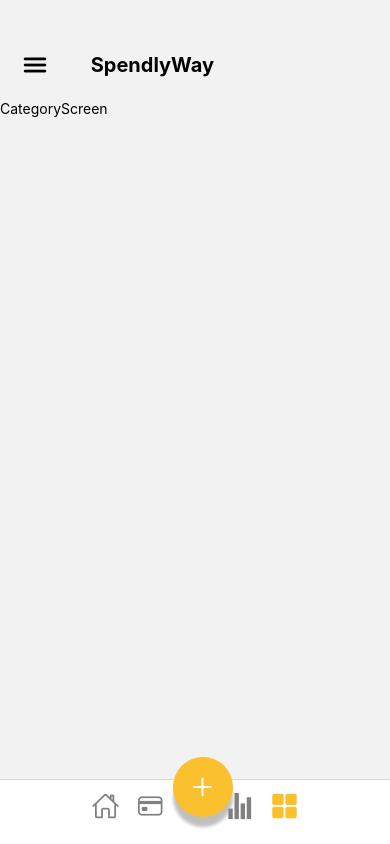
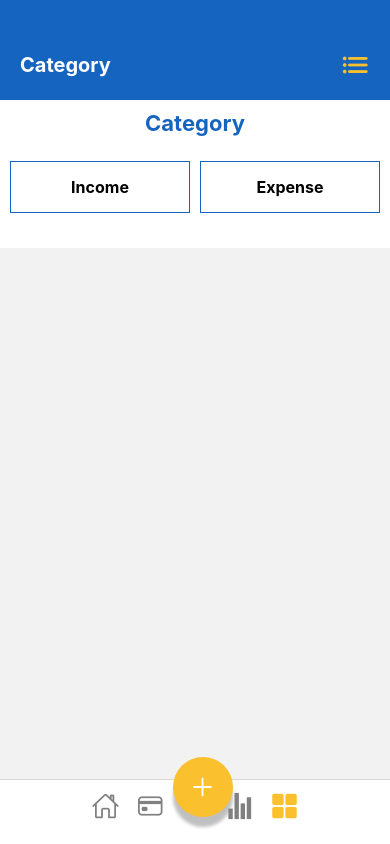
Before and after one commit to tsiaroFitia/SpendlyWay, a React Native app: screen /Category in a window 390 px wide. Built offline with nearby package versions, Linux system fonts and the light colour scheme.

Commit message:
intégration de HeaderHomaScreen dans Card,Category,Home,Repport

```diff
--- a/src/components/Home/HeaderHomeScreen.js
+++ b/src/components/Home/HeaderHomeScreen.js
@@ -7,9 +7,10 @@
 
 export default class HeaderHomeScreen extends Component {
   render() {
+    const { title } = this.props; // Extraction de la prop title
     return (
       <View style={styles.container}>
-        <Text style={styles.text}>Your Pocket Account</Text>
+        <Text style={styles.text}>{title}</Text>
         <TouchableOpacity>
             <View style={styles.iconContainer}>
                <Ionicons name="list" size={30} style={styles.icon} />
--- /dev/null
+++ b/src/components/category/ExpenseCategory.js
@@ -0,0 +1,12 @@
+import { Text, View } from 'react-native'
+import React, { Component } from 'react'
+
+export default class ExpenseCategory extends Component {
+  render() {
+    return (
+      <View>
+        <Text>ExpenseCategory</Text>
+      </View>
+    )
+  }
+}
--- /dev/null
+++ b/src/components/category/HeaderCategory.js
@@ -0,0 +1,122 @@
+import { Text, View, TouchableOpacity, StyleSheet } from 'react-native';
+import React, { Component } from 'react';
+
+import Colors from '../../outils/Colors';  // Assurez-vous que Colors.BleuFoncé est bien défini dans votre fichier Colors.
+import IncomeCategory from './IncomeCategory';  // Assurez-vous que IncomeCategory est bien importé.
+import ExpenseCategory from './ExpenseCategory';  // Assurez-vous que ExpenseCategory est bien importé.
+
+export default class HeaderCategory extends Component {
+  constructor(props) {
+    super(props);
+    this.state = {
+      selectedButton: null,  // Gère quel bouton est sélectionné
+    };
+  }
+
+  handleButtonPress = (buttonName) => {
+    // Change le bouton sélectionné ou le réinitialise si déjà sélectionné
+    this.setState({
+      selectedButton: buttonName === this.state.selectedButton ? null : buttonName,
+    });
+  };
+
+  render() {
+    const { selectedButton } = this.state;
+
+    return (
+      <View style={styles.container}>
+        <Text style={styles.headerText}>Category</Text>
+
+        {/* Conteneur des boutons alignés côte à côte */}
+        <View style={styles.buttonContainer}>
+          {/* Premier bouton - Income */}
+          <TouchableOpacity
+            onPress={() => this.handleButtonPress('Income')}
+            activeOpacity={0.7}  // Ajoutez un effet de pression
+            style={styles.button}>
+            <Text style={[styles.buttonText, selectedButton === 'Income' && { color: Colors.BleuFoncé }]}>
+              Income
+            </Text>
+            {/* Afficher la ligne tsipika uniquement si 'Income' est sélectionné */}
+            {selectedButton === 'Income' && <View style={styles.tsipika} />}
+          </TouchableOpacity>
+
+          {/* Deuxième bouton - Expense */}
+          <TouchableOpacity
+            onPress={() => this.handleButtonPress('Expense')}
+            activeOpacity={0.7}  // Ajoutez un effet de pression
+            style={styles.button}>
+            <Text style={[styles.buttonText, selectedButton === 'Expense' && { color: Colors.BleuFoncé }]}>
+              Expense
+            </Text>
+            {/* Afficher la ligne tsipika uniquement si 'Expense' est sélectionné */}
+            {selectedButton === 'Expense' && <View style={styles.tsipika} />}
+          </TouchableOpacity>
+        </View>
+
+        {/* Affichage conditionnel des composants en fonction du bouton sélectionné */}
+        {selectedButton === 'Income' && (
+          <View style={styles.componentContainer}>
+            <IncomeCategory /> {/* Composant Income */}
+          </View>
+        )}
+        {selectedButton === 'Expense' && (
+          <View style={styles.componentContainer}>
+            <ExpenseCategory /> {/* Composant Expense */}
+          </View>
+        )}
+      </View>
+    );
+  }
+}
+
+const styles = StyleSheet.create({
+  container: {
+    paddingVertical: 10,
+    paddingHorizontal: 5,
+    alignItems: 'center',
+    backgroundColor: Colors.white,  // Fond blanc
+    flex: 1,  // Prendre toute la hauteur disponible
+  },
+  headerText: {
+    fontSize: 22,
+    fontWeight: 'bold',
+    marginBottom: 20,
+    color: Colors.BleuFoncé,  // Couleur du texte du header
+  },
+  buttonContainer: {
+    flexDirection: 'row',  // Alignement horizontal
+    justifyContent: 'space-between',
+    width: '100%',
+    maxWidth: 400,
+    marginBottom: 20,  // Espacement entre les boutons et le composant
+  },
+  button: {
+    paddingVertical: 15,
+    margin: 5,
+    flex: 1,
+    alignItems: 'center',  // Centrer le texte dans le bouton
+    justifyContent: 'center',  // S'assurer que le texte est bien centré
+    borderWidth: 1,  // Ajout d'un border pour tester si le bouton est bien visible
+    borderColor: Colors.BleuFoncé,  // Ajout de couleur de bordure pour la visibilité
+  },
+  buttonText: {
+    fontWeight: 'bold',
+    fontSize: 16,
+    color: 'black',  // Text noir par défaut pour qu'il soit visible
+  },
+  tsipika: {
+    height: 2,
+    backgroundColor: Colors.BleuFoncé,  // Couleur de la ligne
+    width: '50%',  // Limiter la largeur de la ligne
+    marginTop: 5,
+  },
+  componentContainer: {
+    marginTop: 20,
+    padding: 15,
+    backgroundColor: Colors.Gris,
+    borderRadius: 5,
+    width: '80%',
+    alignItems: 'center',
+  },
+});
--- a/src/screen/ScreenBottomNavigation/CardScreen.js
+++ b/src/screen/ScreenBottomNavigation/CardScreen.js
@@ -4,12 +4,13 @@
 import Colors from '../../outils/Colors';
 import FontText from '../../outils/FontText';
 import HeaderTitle from '../../components/HeaderTitle';
+import HeaderHomeScreen from '../../components/Home/HeaderHomeScreen'
 
 export default class CardScreen extends Component {
   render() {
     return (
       <View styles={styles.container}>
-        <HeaderTitle/>
+        <HeaderHomeScreen title="Card"/>
         <Text>CardScreen</Text>
       </View>
     )
--- a/src/screen/ScreenBottomNavigation/CategoryScreen.js
+++ b/src/screen/ScreenBottomNavigation/CategoryScreen.js
@@ -2,13 +2,15 @@
 import React, { Component } from 'react'
 
 import HeaderTitle from '../../components/HeaderTitle'
+import HeaderHomeScreen from '../../components/Home/HeaderHomeScreen';
+import HeaderCategory from '../../components/category/HeaderCategory';
 
 export default class CategoryScreen extends Component {
   render() {
     return (
       <View style={styles.container}>
-        <HeaderTitle/>
-        <Text>CategoryScreen</Text>
+        <HeaderHomeScreen title="Category"/>
+        <HeaderCategory/>
       </View>
     )
   }
--- a/src/screen/ScreenBottomNavigation/HomeScreen.js
+++ b/src/screen/ScreenBottomNavigation/HomeScreen.js
@@ -9,7 +9,7 @@
   render() {
     return (
       <View style={styles.container}>
-        <HeaderHomeScreen/>
+        <HeaderHomeScreen title="Your Pocket Account."/>
         <TotalBalance/>
         <ScrollView style={styles.content}>
             <Text>Home</Text>
--- a/src/screen/ScreenBottomNavigation/RepportScreen.js
+++ b/src/screen/ScreenBottomNavigation/RepportScreen.js
@@ -1,13 +1,13 @@
 import { Text, View, StyleSheet } from 'react-native'
 import React, { Component } from 'react'
 
-import HeaderTitle from '../../components/HeaderTitle'
+import HeaderHomeScreen from '../../components/Home/HeaderHomeScreen'
 
 export default class RepportScreen extends Component {
   render() {
     return (
       <View style={styles.container}>
-        <HeaderTitle/>
+        <HeaderHomeScreen title="Repport"/>
         <Text>RepportScreen</Text>
       </View>
     )
```
Also changed, not shown: src/components/category/IncomeCategory.js (added).
